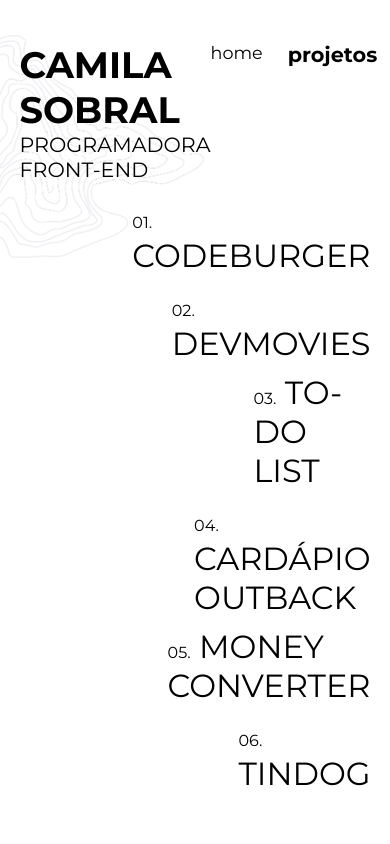
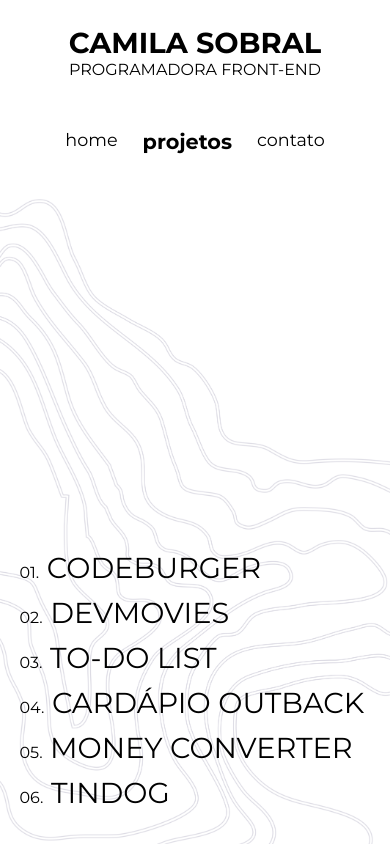
Before and after one commit to camilarsobral/portfolio, a React (Vite) app: page /projects in a window 390 px wide. Built offline with nearby package versions, Linux system fonts and the light colour scheme.

Commit message:
1st responsiveness

```diff
--- a/src/components/navigation/styles.js
+++ b/src/components/navigation/styles.js
@@ -19,6 +19,17 @@
     justify-content: space-between;
     align-items: flex-start;
     animation: ${fadeIn} 0.5s linear;
+
+    @media (max-width: 820px) {
+        padding: 4vh 6vw;
+    }
+
+    @media (max-width: 414px) {
+        padding: 3vh 5vw;
+        flex-direction: column;
+        align-items: center;
+        gap: 50px;
+    }
 `
 
 export const Title = styled.div`
@@ -35,6 +46,18 @@
     p {
         font-weight: 400;
         font-size: 1.29rem;
+    }
+
+    @media (max-width: 414px) {
+        align-items: center;
+
+        h4 {
+            font-size: 1.8rem;
+        }
+
+        p {
+            font-size: 1rem;
+        }
     }
 `
 
--- a/src/containers/contact/styles.js
+++ b/src/containers/contact/styles.js
@@ -30,6 +30,28 @@
         height: 100vh;
         background-color: rgba(255, 255, 255, 0.8);
     }
+
+    @media (max-width: 1280px) {
+        background-size: 70%;
+        background-position-x: -50px;
+        background-position-y: 135px;
+    }
+
+    @media (max-width: 820px) {
+        background-size: cover;
+        background-position-x: -550px;
+        background-position-y: -130px;
+    }
+
+    @media (max-width: 414px) {
+        background-size: cover;
+        background-position-x: -300px;
+        background-position-y: 130px;
+
+        &::before {
+            background-color: rgba(255, 255, 255, 0.85);
+        }
+    }
 `
 
 export const ContainerItems = styled.ul`
@@ -43,17 +65,21 @@
     right: 0;
     bottom: 0;
     z-index: 9;
+
+    @media (max-width: 820px) {
+        padding: 4vh 5vw;
+    }
+
+    @media (max-width: 414px) {
+        justify-content: center;
+        align-items: center;
+        width: 100%;
+    }
 `
 
 export const Li = styled.li`
-    font-size: 2rem;
-    color: #000;
     cursor: pointer;
     animation: ${fadeIn} 0.5s linear;
-
-    span {
-        font-size: 1rem;
-    }
 
     a {
         text-decoration: none;
--- a/src/containers/home/styles.js
+++ b/src/containers/home/styles.js
@@ -30,6 +30,28 @@
         height: 100vh;
         background-color: rgba(255, 255, 255, 0.8);
     }
+
+    @media (max-width: 1280px) {
+        background-size: 70%;
+        background-position-x: -50px;
+        background-position-y: 135px;
+    }
+
+    @media (max-width: 820px) {
+        background-size: cover;
+        background-position-x: -550px;
+        background-position-y: -130px;
+    }
+
+    @media (max-width: 414px) {
+        background-size: cover;
+        background-position-x: -300px;
+        background-position-y: 130px;
+
+        &::before {
+            background-color: rgba(255, 255, 255, 0.85);
+        }
+    }
 `
 
 export const ContainerItems = styled.div`
@@ -39,7 +61,16 @@
     right: 0;
     bottom: 0;
     z-index: 999999999;
-    bottom: 0;
+
+    @media (max-width: 820px) {
+        width: 50%;
+    }
+
+    @media (max-width: 414px) {
+        width: 90%;
+        height: 60%;
+        left: 0;
+    }
 `
 
 export const TextBox = styled.div`
@@ -52,4 +83,17 @@
     p {
         font-size: 1.05rem;
     }
+
+    @media (max-width: 820px) {
+        padding: 4vh 5vw;
+    }
+
+    @media (max-width: 414px) {
+        padding: 3vh 5vw;
+        text-align: left;
+
+        p {
+            font-size: 0.9rem;
+        }
+    }
 `
--- a/src/containers/projects/styles.js
+++ b/src/containers/projects/styles.js
@@ -19,7 +19,7 @@
     background-size: 65%;
     background-repeat: no-repeat;
     background-position-x: -50px;
-    background-position-y: 35px;
+    background-position-y: bottom 35px;
 
     &::before {
         content: '';
@@ -29,6 +29,28 @@
         width: 100vw;
         height: 100vh;
         background-color: rgba(255, 255, 255, 0.8);
+    }
+
+    @media (max-width: 1280px) {
+        background-size: 70%;
+        background-position-x: -50px;
+        background-position-y: 135px;
+    }
+
+    @media (max-width: 820px) {
+        background-size: cover;
+        background-position-x: -550px;
+        background-position-y: -130px;
+    }
+
+    @media (max-width: 414px) {
+        background-size: cover;
+        background-position-x: -300px;
+        background-position-y: 130px;
+
+        &::before {
+            background-color: rgba(255, 255, 255, 0.85);
+        }
     }
 `
 
@@ -41,11 +63,23 @@
     gap: 10px;
     padding: 6vh 5vw;
     position: absolute;
-    width: 40%;
+    width: 60%;
     height: 50%;
     right: 0;
     bottom: 0;
     z-index: 9;
+
+    @media (max-width: 820px) {
+        padding: 4vh 5vw;
+    }
+
+    @media (max-width: 414px) {
+        align-items: flex-start;
+        gap: 10px;
+        padding: 4vh 5vw;
+        width: 100%;
+        left: 0;
+    }
 `
 
 export const Li = styled.li`
@@ -72,4 +106,8 @@
             opacity: 0.2;
         }
     }
+
+    @media (max-width: 414px) {
+        font-size: 1.8rem;
+    }
 `
```
